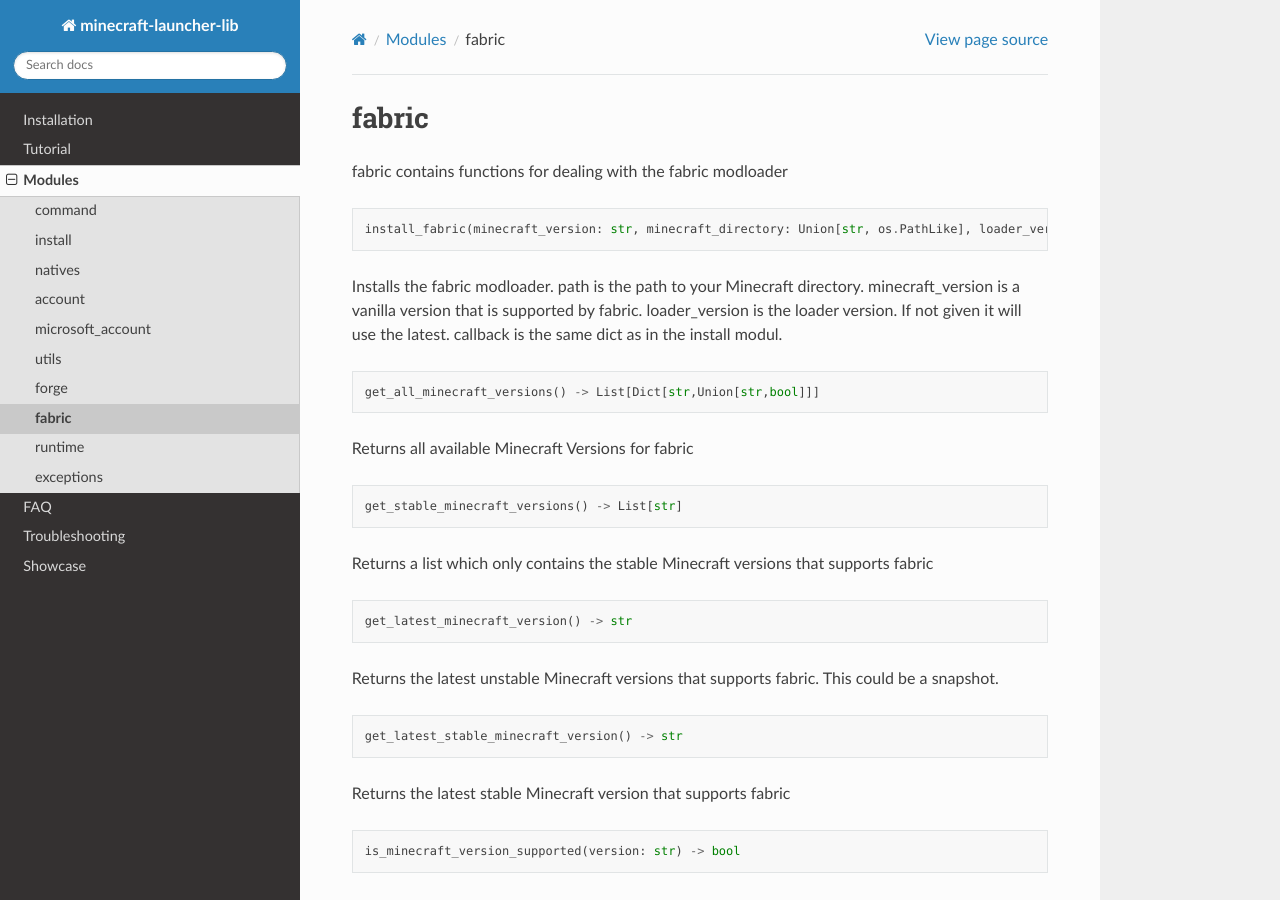
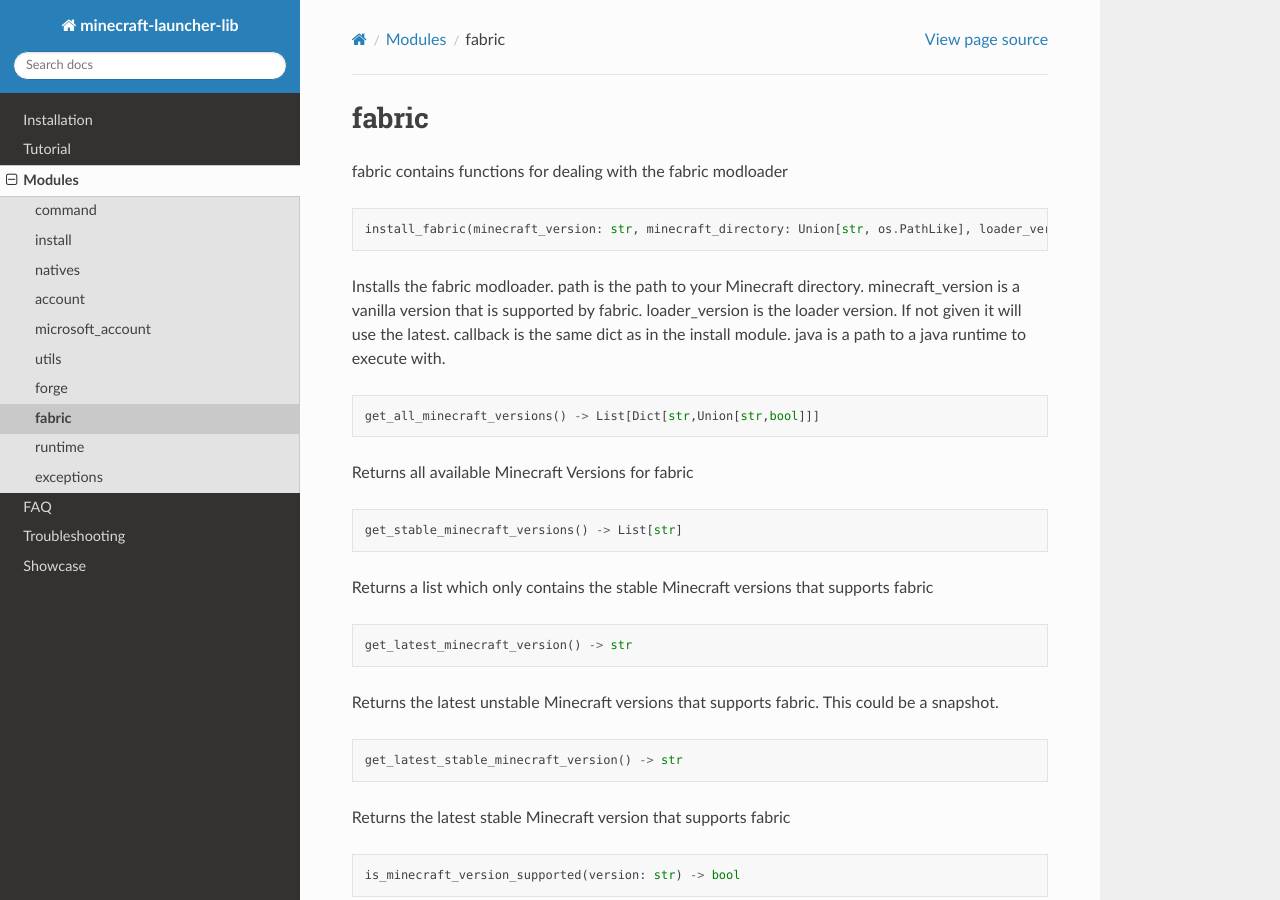
Before and after one commit to JakobDev/minecraft-launcher-lib, a Sphinx documentation site: the page built from doc/modules/fabric.rst, in a window 1280 px wide and 900 px high. Built offline with Sphinx 7.4.7 and the Read the Docs theme 2.0.0, drawn with Linux system fonts in a browser that asks for light colours.

Commit message:
Update fabric documentation

```diff
--- a/doc/modules/fabric.rst
+++ b/doc/modules/fabric.rst
@@ -4,9 +4,9 @@ fabric contains functions for dealing with the fabric modloader
 
 .. code:: python
 
-    install_fabric(minecraft_version: str, minecraft_directory: Union[str, os.PathLike], loader_version: str = None, callback: Dict[str, Callable] = None) -> NoReturn
+    install_fabric(minecraft_version: str, minecraft_directory: Union[str, os.PathLike], loader_version: str = None, callback: Dict[str, Callable] = None, java: str = None) -> NoReturn
 
-Installs the fabric modloader. path is the path to your Minecraft directory. minecraft_version is a vanilla version that is supported by fabric. loader_version is the loader version. If not given it will use the latest. callback is the same dict as in the install modul.
+Installs the fabric modloader. path is the path to your Minecraft directory. minecraft_version is a vanilla version that is supported by fabric. loader_version is the loader version. If not given it will use the latest. callback is the same dict as in the install module. java is a path to a java runtime to execute with.
 
 .. code:: python
 
```
